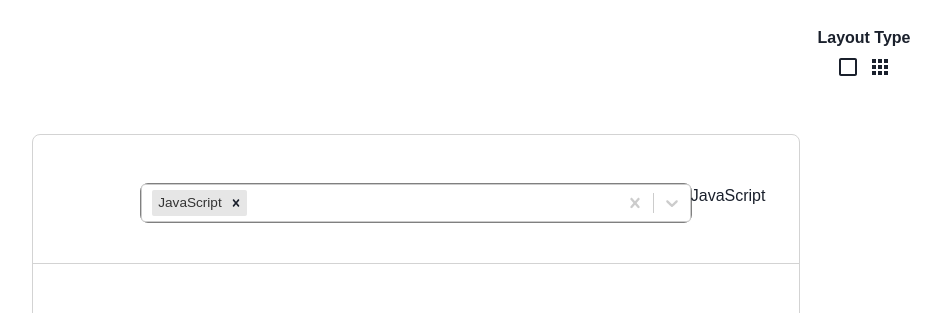
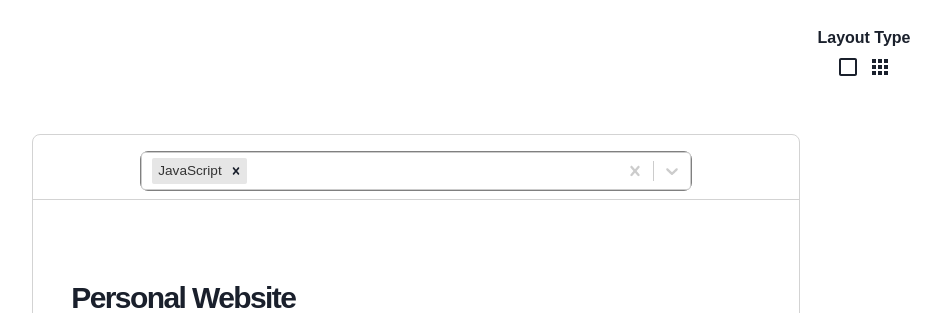
Before and after one commit to rossmcel/ross-mcelhinney-website, a React (Create React App) app: page /Projects in a window 1280 px wide. Shown: the part 380-693 px from the top of the page, without its empty margins (224-1165 px from the left). Built offline with nearby package versions, Linux system fonts and the light colour scheme.

Commit message:
Improve Projects Page Component Sizes and Ratios

```diff
--- a/src/app/projects/projects.view.tsx
+++ b/src/app/projects/projects.view.tsx
@@ -37,7 +37,7 @@ export const ProjectsView: React.FC<ProjectsViewProps> = ({ projectData }) => {
   `;
 
   return (
-    <Box overflow="hidden" minH="130rem">
+    <Box overflow="hidden" minH="80rem">
       <Center
         mt={{ base: "1.5rem", md: "5rem" }}
         mb={{ base: "1.5rem", md: "2rem" }}
--- a/src/shared/components/search-display/searchDisplay.view.tsx
+++ b/src/shared/components/search-display/searchDisplay.view.tsx
@@ -147,16 +147,15 @@ export const SearchDisplayView: React.FC<SearchDisplayViewProps> = ({
       ml="auto"
       mr="auto"
       minH="40rem"
-      maxH="40rem"
+      maxH="46rem"
       border="1px solid lightgrey"
       borderRadius="0.5rem"
     >
-      <Box minW="100%" maxW="100%" minH="8rem" maxH="5rem">
+      <Box minW="100%" maxW="100%" minH="4rem" maxH="10rem" paddingY="1rem">
         <Flex direction="row" minW="72%" maxW="72%" ml="auto" mr="auto">
           <Flex
             minW="100%"
             maxW="100%"
-            mt="3rem"
             border="1px solid grey"
             borderRadius="0.5rem"
           >
@@ -172,17 +171,17 @@ export const SearchDisplayView: React.FC<SearchDisplayViewProps> = ({
                 onChange={handleInputChange}
               />
             </Box>
-            {tags}
           </Flex>
         </Flex>
       </Box>
       <Box
         minW="100%"
         maxW="100%"
-        minH="35rem"
-        maxH="35rem"
+        minH="36rem"
+        maxH="42rem"
         borderTop="1px solid lightgrey"
         overflow="scroll"
+        paddingBottom="4rem"
       >
         {finalChildrenArray}
       </Box>
```
